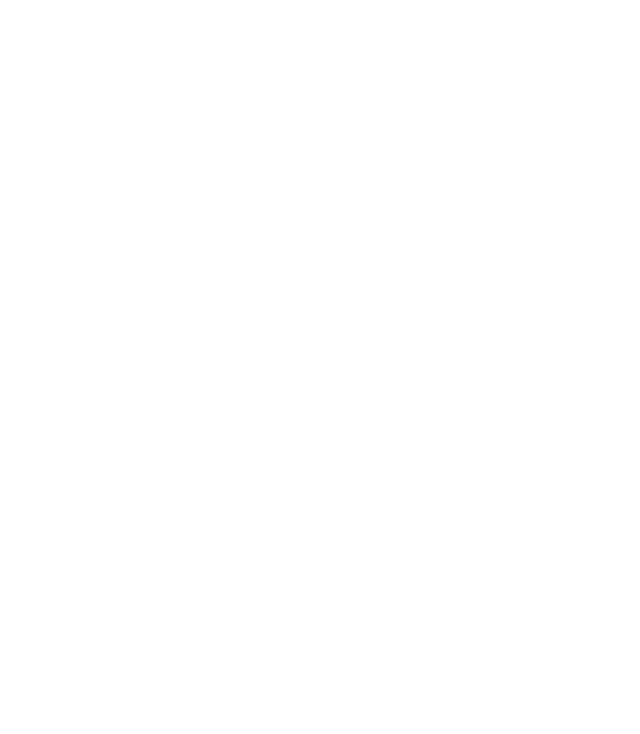
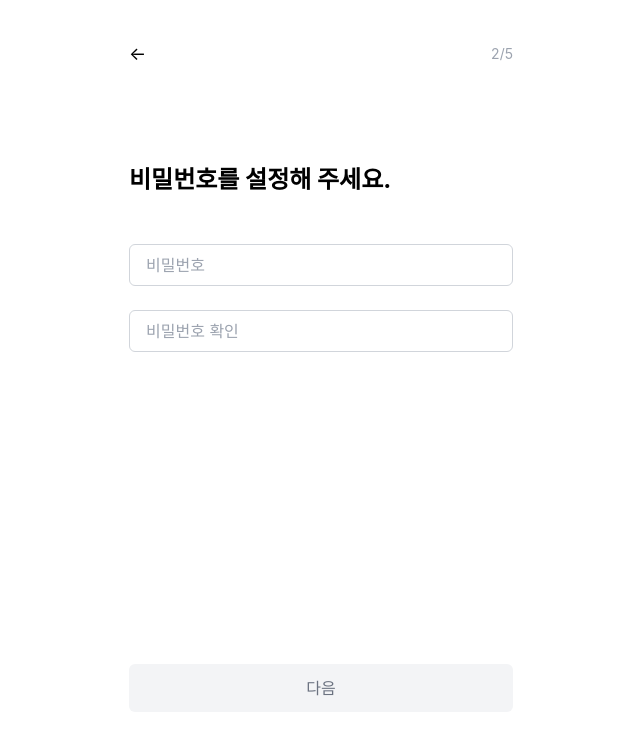
Before and after one commit to RIKU-WebApp/RIKU-FE, a React (Create React App) app: page /password-input in a window 1280 px wide. Before the commit this address had no page. Shown: the top 734 px of the page, without its empty margins (319-959 px from the left). Built offline with nearby package versions, Linux system fonts and the light colour scheme.

Commit message:
로그인 화면 열심히 구현중(2) / 비밀번호 입력 화면까진 만들어봄

```diff
--- a/src/App.tsx
+++ b/src/App.tsx
@@ -19,6 +19,7 @@
         <Routes>
           <Route path="/" element={<LoginPage />} />
           <Route path="/student-id" element={<StudentidInput />} />
+          <Route path="/password-input" element={<PasswordInput/>} />
          </Routes>
       </div>
     </Router>
--- a/src/components/createAccount/PasswordInput.tsx
+++ b/src/components/createAccount/PasswordInput.tsx
@@ -1,87 +1,122 @@
-import React, { useState } from 'react';
-import styled from 'styled-components';
+import React, { useState, useEffect } from 'react';
+import { useNavigate } from 'react-router-dom'; //react-router-dom 라이브러리를 사용 (useNavigation 사용할 예정)
 
-// 모바일 레이아웃 및 조건부 스타일링을 위한 스타일드 컴포넌트
-const LoginForm = styled.form`
-  display: flex;
-  flex-direction: column;
-  width: 100%;
-  max-width: 400px;
-  padding: 20px;
-  margin: 0 auto;
-`;
+//비밀번호가 유효한지 확인하는 메소드 validatePassword
+function validatePassword(password: string) {
+  const passwordRegex = /^(?=.*[A-Za-z])(?=.*\d)[A-Za-z\d]{8,20}$/;
 
-const Input = styled.input<{ isInvalid: boolean }>`
-  padding: 10px;
-  font-size: 16px;
-  border: 1px solid ${props => (props.isInvalid ? 'red' : '#ccc')};
-  border-radius: 4px;
-  margin-bottom: 10px;
-  width: 100%;
-  box-sizing: border-box;
-`;
+  if (!passwordRegex.test(password)) {
+    return { valid: false, message: "영문, 숫자 조합 8~20자리까지 가능합니다." };
+  } else {
+    return { valid: true, message: "유효한 비밀번호 형식입니다" };
+  }
+}
 
-const WarningText = styled.p`
-  font-size: 12px;
-  color: red;
-  margin-top: -10px;
-  margin-bottom: 10px;
-`;
+//비밀번호를 입력하는 화면인 PasswordInput
+function PasswordInput() {
+  const [password, setPassword] = useState<string>("");
+  const [passwordConfirm, setPasswordConfirm] = useState<string>("");
+  const [validationMessage, setValidationMessage] = useState<string>("");
+  const [validationMessageInConfirm, setValidationMessageInConfirm] = useState<string>("");
+  const [isValidPW, setIsValidPW] = useState<boolean>(false);
+  const [isValidPWConfirm, setIsValidPWConfirm] = useState<boolean>(false);
+  const navigate = useNavigate(); //제출 후에 다음 화면으로 넘어가기 위해 useNavigate() hook 활용!
 
-const Button = styled.button`
-  padding: 10px;
-  font-size: 16px;
-  background-color: #007bff;
-  color: white;
-  border: none;
-  border-radius: 4px;
-  cursor: pointer;
+  //'비밀번호' 입력 란의 입력 값이 바뀔 때마다 취하는 액션을 정의한 handleChangeInPassword 메소드
+  const handleChangeInPassword = (e: React.ChangeEvent<HTMLInputElement>) => {
+    const input = e.target.value;
+    setPassword(input);
 
-  &:hover {
-    background-color: #0056b3;
-  }
-`;
+    const result = validatePassword(input);
+    setValidationMessage(result.message);
+    setIsValidPW(result.valid); //유효한 비밀번호인지를 확인하여 그것으로 set한다(true/false)
+  };
 
-//비밀번호가 유효한지 확인한다
-function validatePassword(password: string) {
-    const passwordRegex = /^(?=.*[A-Za-z])(?=.*\d)[A-Za-z\d]{8,20}$/;
-    return passwordRegex.test(password);
-}
+  //'비밀번호' 입력 란의 입력 값이 바뀔 때마다 취하는 액션을 정의한 handleChangeInPassword 메소드
+  const handleChangeInPasswordConfirm = (e: React.ChangeEvent<HTMLInputElement>) => {
+    setPasswordConfirm(e.target.value);
+  };
+
+  //useEffect로 passwordConfirm 값과 password 상태가 변경될 때마다 확인 (상태 변경은 React에서 비동기적으로 처리될 수 있기 때문)
+  useEffect(() => {
+    if(passwordConfirm === password) {
+      setValidationMessageInConfirm("비밀번호가 일치합니다");
+      setIsValidPWConfirm(true);
+    } else {
+      setValidationMessageInConfirm("비밀번호가 일치하지 않습니다");
+      setIsValidPWConfirm(false);
+    }
+  }, [password, passwordConfirm]);
+
+  const handleSubmit = (e: React.FormEvent) => {
+    e.preventDefault();
+
+    //비밀번호가 유효한 경우
+    if (isValidPW) {
+      alert("비밀번호가 유효합니다");
+      navigate('/next-step'); //'/next-step'라는 값을 가진 컴포넌트로 이동한다 (navigating)
+    } else {
+      alert("비밀번호 설정을 다시 확인해주세요.");
+    }
+  };
+
+  return (
+    <div className="min-h-screen flex flex-col justify-between items-center bg-white px-6 py-10">
+      {/* Header 부분(뒤로가기 버튼과 Progress 번호 있는 곳) */}
+      <div className="flex justify-between items-center w-full max-w-sm">
+        <button onClick={() => navigate(-1)} className="text-black text-lg">
+          &larr;
+        </button>
+        <span className="text-gray-400 text-sm">2/5</span>
+      </div>
 
 
 
-//비밀번호 입력 페이지
-function PasswordInput() {
+      {/* Main Form */}
+      <form onSubmit={handleSubmit} className="w-full max-w-sm mt-16">
+        {/* '아이디를 입력해 주세요' 텍스트 */}
+        <div className="w-full max-w-sm">
+          <h1 className="text-left font-bold text-2xl text-black mb-12">비밀번호를 설정해 주세요.</h1>
+        </div>
 
-    //비밀번호가 유효한지 확인하기 위한 state
-    const [password, setPassword] = useState<string>('');
-    const [isPasswordValid, setIsPasswordValid] = useState<boolean>(true);
+        {/* 비밀번호 입력 필드 */}
+        <div className="mb-6">
+          <input
+            type="text"
+            value={password}
+            onChange={handleChangeInPassword}
+            placeholder="비밀번호"
+            className={`w-full px-4 py-2 border ${password === '' ? 'border-gray-300' : isValidPW ? 'border-gray-300' : 'border-red-500'} rounded-md focus:outline-none`}
+          />
+          {!(isValidPW || password === '') && <p className="text-red-500 text-sm mt-2">{validationMessage}</p>}
+        </div>
 
-    //비밀번호 입력 시 유효성 검사
-    function handlePasswordChange(e: React.ChangeEvent<HTMLInputElement>) {
-        const value = e.target.value;
-        setPassword(value);
-        setIsPasswordValid(validatePassword(value)); //validatePassword 함수의 결과로 isPasswordValid 값을 설정한다
-    }
+        {/* 비밀번호 입력 확인 필드(재입력) */}
+        <div className="mb-6">
+          <input
+            type="text"
+            value={passwordConfirm}
+            onChange={handleChangeInPasswordConfirm}
+            placeholder="비밀번호 확인"
+            className={`w-full px-4 py-2 border ${passwordConfirm === '' ? 'border-gray-300' : isValidPWConfirm ? 'border-gray-300' : 'border-red-500'} rounded-md focus:outline-none`}
+          />
+          {!(isValidPWConfirm || passwordConfirm === '') && <p className="text-red-500 text-sm mt-2">{validationMessageInConfirm}</p>}
+        </div>
 
-    //Form 제출 시 처리하는 함수
-    function handleSubmit(e: React.FormEvent<HTMLFormElement>) {
-        e.preventDefault();
+        {/* 다음 버튼 */}
+        <button
+          type="submit"
+          className={`w-full py-3 mt-72 rounded-md ${(isValidPW && isValidPWConfirm) ? 'bg-kuDarkGreen text-kuWhite hover: hover:bg-kuGreen' : ' text-gray-500 bg-gray-100'} transition-colors`}
+          disabled={!(isValidPW && isValidPWConfirm)}
+        >
+          다음
+        </button>
+      </form>
 
-        //Form 제출 로직 추가
-
-        if(isPasswordValid) {
-            console.log('폼 제출 완료');
-        } else {
-            console.log('비밀번호 유효성 검사 실패');
-        }
-    }
-
-    return (
-        <LoginForm onSubmit={handleSubmit}>
-
-        </LoginForm>
-    )
+      {/* 빈 공간 추가 */}
+      <div className="mb-4"></div>
+    </div>
+  );
 
 }
 
--- a/src/components/createAccount/StudentidInput.tsx
+++ b/src/components/createAccount/StudentidInput.tsx
@@ -23,7 +23,7 @@
   const [studentID, setStudentID] = useState<string>("");
   const [validationMessage, setValidationMessage] = useState<string>("");
   const [isValidID, setIsValidID] = useState<boolean>(false);
-  const navigate = useNavigate(); // to handle navigation after submission
+  const navigate = useNavigate(); //제출 후에 다음 화면으로 넘어가기 위해 useNavigate() hook 활용!
 
   //Form의 입력 값이 바뀔 때마다 취하는 액션을 정의한 handleChange 메소드
   const handleChange = (e: React.ChangeEvent<HTMLInputElement>) => {
@@ -41,7 +41,7 @@
     //학번이 유효한 경우
     if (isValidID) {
       alert("학번이 유효합니다!");
-      navigate('/next-step'); //'/next-step'라는 값을 가진 컴포넌트로 이동한다 (navigating)
+      navigate('/password-input'); //'/next-step'라는 값을 가진 컴포넌트로 이동한다 (navigating)
     } else {
       alert("학번을 다시 확인해주세요.");
     }
@@ -57,10 +57,14 @@
         <span className="text-gray-400 text-sm">1/5</span>
       </div>
 
+
+
       {/* Main Form */}
       <form onSubmit={handleSubmit} className="w-full max-w-sm mt-16">
         {/* '아이디를 입력해 주세요' 텍스트 */}
-        <h1 className="text-left font-medium text-black mb-4">아이디를 입력해 주세요.</h1>
+        <div className="w-full max-w-sm">
+          <h1 className="text-left font-bold text-2xl text-black mb-12">학번을 입력해 주세요.</h1>
+        </div>
 
         {/* 학번 입력 필드 */}
         <div className="mb-6">
@@ -68,7 +72,7 @@
             type="text"
             value={studentID}
             onChange={handleChange}
-            placeholder="아이디"
+            placeholder="학번(StudentID)"
             className={`w-full px-4 py-2 border ${isValidID ? 'border-gray-300' : 'border-red-500'} rounded-md focus:outline-none focus:ring-2 focus:ring-kuDarkGreen`}
           />
           {!isValidID && <p className="text-red-500 text-sm mt-2">{validationMessage}</p>}
@@ -77,7 +81,7 @@
         {/* 다음 버튼 */}
         <button
           type="submit"
-          className={`w-full py-3 text-gray-500 bg-gray-100 rounded-md ${isValidID ? 'hover:bg-gray-300' : ''} transition-colors`}
+          className={`w-full py-3 mt-72 rounded-md ${isValidID ? 'bg-kuDarkGreen text-kuWhite hover: hover:bg-kuGreen' : ' text-gray-500 bg-gray-100'} transition-colors`}
           disabled={!isValidID}
         >
           다음
```
